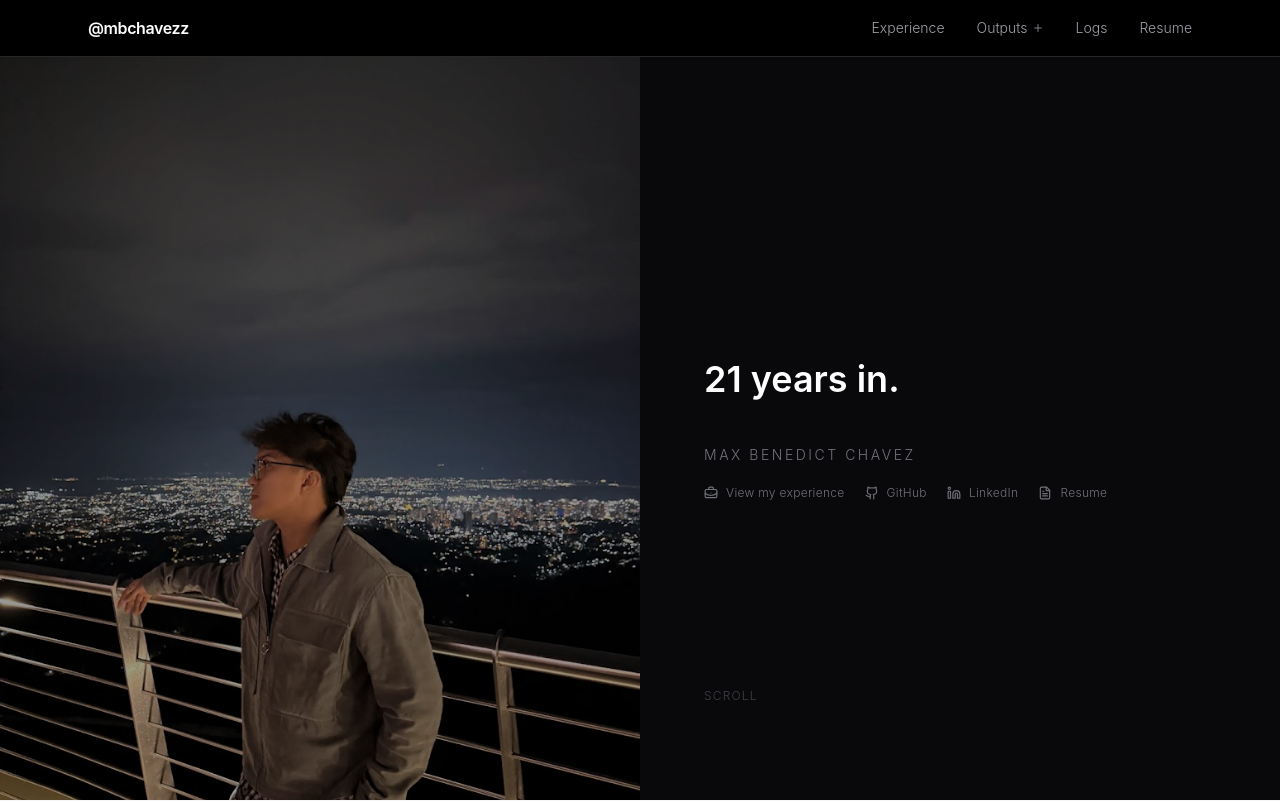
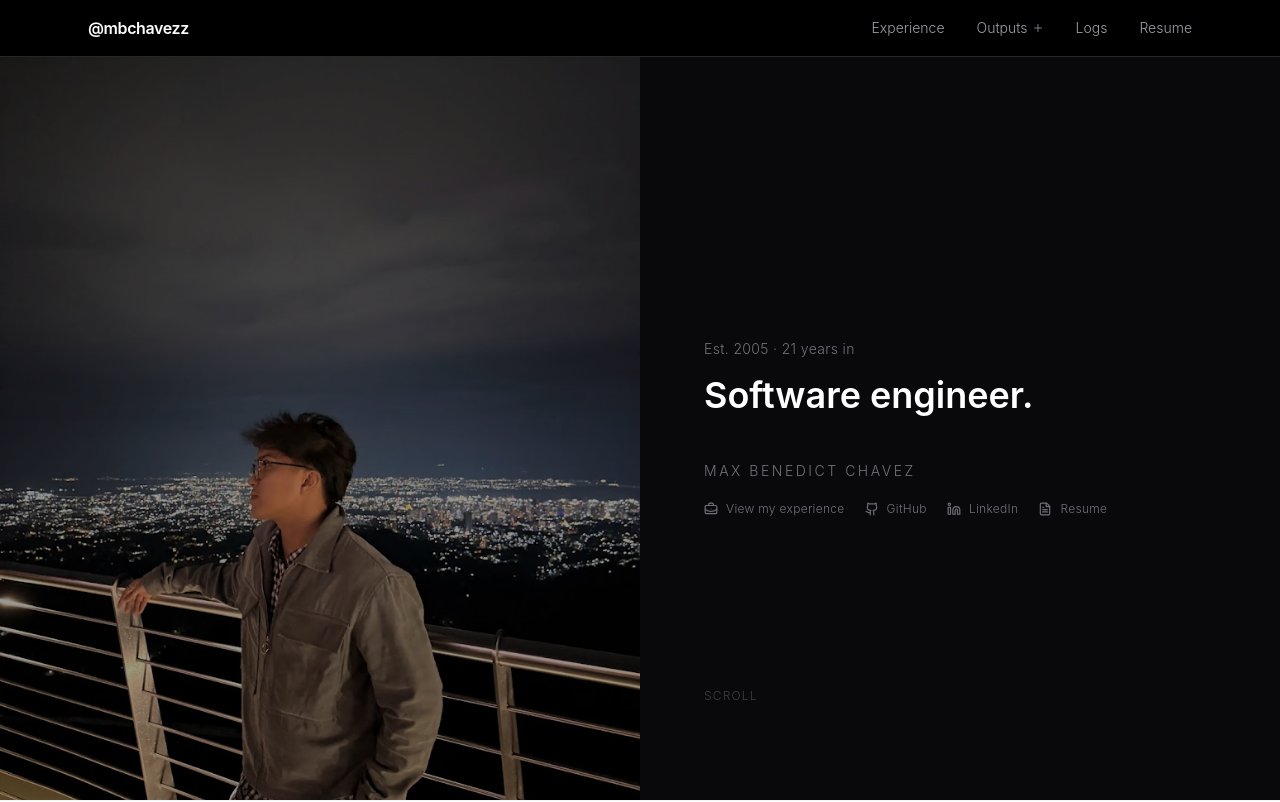
Before and after one commit to mbchavez27/mbchavezzportfolio, a React (Vite) app: page / in a window 1280 px wide. Shown: the top 802 px of the page. Built offline with nearby package versions, Linux system fonts and the light colour scheme.

Commit message:
feat(home): move birth year and age into a small static line above the rotating roles

```diff
--- a/src/features/home/components/Introduction.tsx
+++ b/src/features/home/components/Introduction.tsx
@@ -1,8 +1,11 @@
 import { motion } from "motion/react";
 import { Link } from "react-router";
+import { ageOn } from "@/lib/format";
 import { drawRule, revealOnLoad } from "@/lib/motion";
 import RotatingRoles from "./RotatingRoles";
 import type { CallToAction, ContactLink } from "../domain/home.domain";
+
+const BIRTH_DATE = new Date(2005, 3, 23); // April 23, 2005 (months are 0-based)
 
 type Props = {
   portraitSrc: string;
@@ -24,8 +27,15 @@ export default function Introduction({ portraitSrc, callToAction, socialLinks, o
       </div>
 
       <div className="bg-zinc-950 relative flex flex-col px-6 sm:px-10 md:px-16 py-20 md:py-0 gap-5 justify-center">
+        <motion.p
+          {...revealOnLoad({ y: 16, delay: 0.1 })}
+          className="font-body font-light text-zinc-500 text-sm tracking-wide -mb-2"
+        >
+          Est. {BIRTH_DATE.getFullYear()} &middot; {ageOn(BIRTH_DATE, new Date())} years in
+        </motion.p>
+
         <motion.h1
-          {...revealOnLoad({ y: 16, delay: 0.1 })}
+          {...revealOnLoad({ y: 16, delay: 0.2 })}
           className="font-display text-white text-3xl md:text-4xl font-semibold leading-snug"
         >
           <RotatingRoles />
--- a/src/features/home/components/RotatingRoles.tsx
+++ b/src/features/home/components/RotatingRoles.tsx
@@ -1,29 +1,22 @@
 import { useEffect, useState } from "react";
 import { AnimatePresence, motion, useReducedMotion } from "motion/react";
-import { ageOn } from "@/lib/format";
 
-const BIRTH_DATE = new Date(2005, 3, 23); // April 23, 2005 (months are 0-based)
 const ROLES = ["AI researcher", "Software engineer", "Technical operator"] as const;
-const LINE_DURATION_MS = 3600;
-
-function headlineLines(today: Date): readonly string[] {
-  return [`Est. ${BIRTH_DATE.getFullYear()}`, `${ageOn(BIRTH_DATE, today)} years in`, ...ROLES];
-}
+const ROLE_DURATION_MS = 3600;
 
 /**
- * Cycles through a short story line by line: birth year, age, then each role.
- * Screen readers get the full sentence once; visitors who prefer reduced motion see that same sentence, static.
+ * Cycles through the roles one at a time. Screen readers get the full sentence once;
+ * visitors who prefer reduced motion see that same sentence, static.
  */
 export default function RotatingRoles() {
   const prefersReducedMotion = useReducedMotion();
   const [index, setIndex] = useState(0);
-  const [lines] = useState(() => headlineLines(new Date()));
 
   useEffect(() => {
     if (prefersReducedMotion) return;
-    const timer = setInterval(() => setIndex((current) => (current + 1) % lines.length), LINE_DURATION_MS);
+    const timer = setInterval(() => setIndex((current) => (current + 1) % ROLES.length), ROLE_DURATION_MS);
     return () => clearInterval(timer);
-  }, [prefersReducedMotion, lines.length]);
+  }, [prefersReducedMotion]);
 
   if (prefersReducedMotion) {
     return (
@@ -37,18 +30,18 @@ export default function RotatingRoles() {
   return (
     <>
       <span className="sr-only">AI researcher, software engineer, and technical operator.</span>
-      {/* min-h holds one line of height so the content below never jumps between lines */}
+      {/* min-h holds one line of height so the content below never jumps between roles */}
       <span aria-hidden className="block min-h-[1.375em]">
         <AnimatePresence mode="wait" initial={false}>
           <motion.span
-            key={lines[index]}
+            key={ROLES[index]}
             initial={{ opacity: 0, y: 18, filter: "blur(6px)" }}
             animate={{ opacity: 1, y: 0, filter: "blur(0px)" }}
             exit={{ opacity: 0, y: -18, filter: "blur(6px)" }}
             transition={{ duration: 0.8, ease: "easeInOut" }}
             className="inline-block"
           >
-            {lines[index]}
+            {ROLES[index]}
             <span className="text-primary">.</span>
           </motion.span>
         </AnimatePresence>
```
